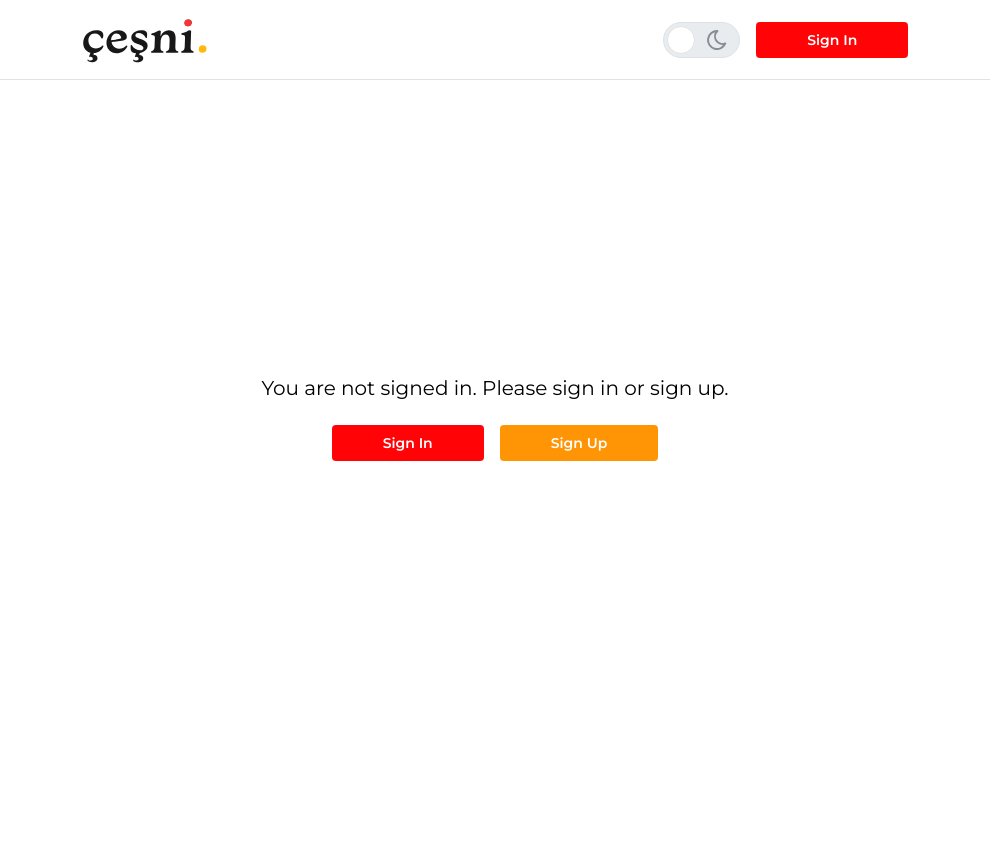
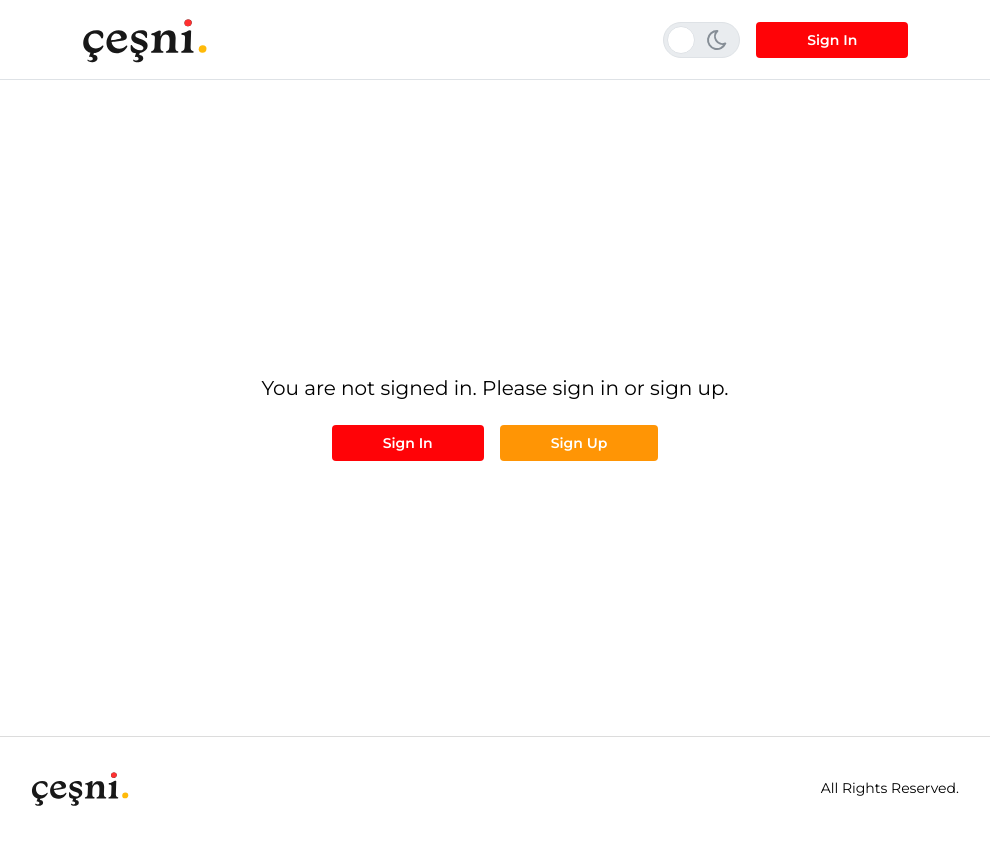
Before and after one commit to mehrfarben/recipe-app, a React (Vite) app in the folder frontend/: page /profile in a window 1280 px wide. Shown: the top 844 px of the page, without its empty margins (145-1135 px from the left). Before the commit the page ends 800 px from the top, so only its background shows below. Built offline with nearby package versions, Linux system fonts and the light colour scheme.

Commit message:
chore: small fixes

```diff
--- a/frontend/src/App.css
+++ b/frontend/src/App.css
@@ -54,3 +54,26 @@ html, *, body {
   background-size: cover;
   background-position: left;
 }
+
+.footer {
+  margin-top: rem(120px);
+  border-top: 1px solid rgba(24, 24, 24, 0.15);
+}
+
+.inner {
+  display: flex;
+  justify-content: space-between;
+  align-items: center;
+  padding-top: var(--mantine-spacing-xl);
+  padding-bottom: var(--mantine-spacing-xl);
+
+  @media (max-width: $mantine-breakpoint-xs) {
+    flex-direction: column;
+  }
+}
+
+.links {
+  @media (max-width: $mantine-breakpoint-xs) {
+    margin-top: var(--mantine-spacing-md);
+  }
+}
--- a/frontend/src/App.tsx
+++ b/frontend/src/App.tsx
@@ -9,6 +9,7 @@ import LogoWhite from "./assets/logotexticonwhite.svg";
 import DefaultLink from './components/Atoms/DefaultLink';
 import DarkModeButton from './components/Atoms/DarkModeButton';
 import { Link } from 'react-router-dom';
+import { Footer } from './components/Molecules/Footer';
 
 function Home() {
   const [opened, { toggle }] = useDisclosure();
@@ -49,6 +50,7 @@ function Home() {
 
       <AppShell.Main>
         <Router/>
+        <Footer/>
       </AppShell.Main>
 
     </AppShell>
--- a/frontend/src/components/Atoms/RecipeEditButton.tsx
+++ b/frontend/src/components/Atoms/RecipeEditButton.tsx
@@ -7,7 +7,7 @@ const StyledEditButton = styled.button`
   position: absolute;
   top: 10px;
   right: 10px;
-  color: gray;
+  color: black;
   border: none;
   cursor: pointer;
   background-color: white;
--- a/frontend/src/components/Molecules/Favorites.tsx
+++ b/frontend/src/components/Molecules/Favorites.tsx
@@ -1,17 +1,19 @@
 import { useEffect, useState } from "react";
-import { fetchFavoriteRecipes, fetchRecipeById, RecipeType } from "../../api";
-import { Card, Text, Flex, Fieldset, Container } from "@mantine/core";
+import { fetchFavoriteRecipes, fetchRecipeById, RecipeType} from "../../api";
+import { Text, Flex, Fieldset, Container,Loader } from "@mantine/core";
 import RecipeCard from "./RecipeCard";
 
 
 const Favorites = () => {
   const [favoriteIds, setFavoriteIds] = useState<number[]>([]);
   const [favoriteRecipes, setFavoriteRecipes] = useState<RecipeType[]>([]);
+  const [isLoading, setIsLoading] = useState(true);
+  const userData = JSON.parse(localStorage.getItem('userData') || '{}');
+  const username = userData.username;
 
   useEffect(() => {
     const fetchFavorites = async () => {
-      const userData = JSON.parse(localStorage.getItem('userData') || '{}');
-      const username = userData.username;
+
       if (username) {
         try {
           const response = await fetchFavoriteRecipes(username);
@@ -31,6 +33,7 @@ const Favorites = () => {
         favoriteIds.map(id => fetchRecipeById(id))
       );
       setFavoriteRecipes(recipeDetails.map(res => res.data));
+      setIsLoading(false);
     };
 
     if (favoriteIds.length > 0) {
@@ -38,9 +41,14 @@ const Favorites = () => {
     }
   }, [favoriteIds]);
 
+  if (isLoading) {
+    return <Flex w='100%' h='100vh' justify='center' align='center'><Loader color='primary'/></Flex>;
+  }
+
   return (
     <Flex justify='center'>
       <Fieldset legend='Favorite Recipes' w='100%' mt={20} mb={20} radius='md' p={30}>
+
         {favoriteRecipes.length > 0 ? (
             <Container miw='100%' p={0}>
 
--- /dev/null
+++ b/frontend/src/components/Molecules/Footer.tsx
@@ -0,0 +1,17 @@
+import { Container, Text, Image } from '@mantine/core';
+import Logo from "../../assets/logotexticon.svg"
+import LogoWhite from "../../assets/logotexticonwhite.svg";
+
+
+export function Footer() {
+
+  return (
+    <div className='footer'>
+      <Container className='inner'>
+      <Image darkHidden w={100} src={Logo} alt="logo" />
+      <Image lightHidden w={100} src={LogoWhite} alt="logo" />
+      <Text size='sm'>All Rights Reserved.</Text>
+      </Container>
+    </div>
+  );
+}
--- a/frontend/src/components/Molecules/RecipeCard.tsx
+++ b/frontend/src/components/Molecules/RecipeCard.tsx
@@ -84,6 +84,7 @@ const RecipeCard = ({ recipes = [] }: RecipeCardProps) => {
 
                 <Flex mt={5} mih={20} align='center'>
                 <Rating value={recipe.averageRating} readOnly fractions={2} />
+                <Text size='sm' ml={5}>{recipe.averageRating}</Text>
                 </Flex>
 
                 <Flex mt={20} justify='space-between' align='center' mih={60}>
--- a/frontend/src/components/Molecules/YourRecipes.tsx
+++ b/frontend/src/components/Molecules/YourRecipes.tsx
@@ -60,7 +60,7 @@ const YourRecipes = () => {
                     onDelete={handleDeleteRecipe}
                   />
                   <Flex gap={10} direction="column" w='100%' justify='center' align='center'>
-                    <Text fw={700} size="sm" my="md">{recipe.name}</Text>
+                    <Text fw={700} size="sm" mt={10}>{recipe.name}</Text>
                     <Link to={`/recipe/${recipe.recipeId}`}>
                       <Button size="xs" w='100%'>See recipe detail</Button>
                     </Link>
--- a/frontend/src/components/pages/Profile.tsx
+++ b/frontend/src/components/pages/Profile.tsx
@@ -1,6 +1,6 @@
 import { useEffect, useState } from 'react';
 import { UserCredentials } from '../../api';
-import { Text, Flex, Card, Tabs } from '@mantine/core';
+import { Text, Flex, Card, Tabs, Avatar, SimpleGrid, Group, Stack, Box } from '@mantine/core';
 import Favorites from '../Molecules/Favorites';
 import YourRecipes from '../Molecules/YourRecipes';
 import NotSignedIn from './NotSignedIn';
@@ -20,10 +20,19 @@ const Profile = () => {
         <>
         {userData ? (
             <Flex justify="center" align="center">
-                <Card p={{ base: 15, md: 50 }} w={{ base: '100%', md: '80%' }} shadow="sm">
-                    <Text>Welcome, {userData.username}</Text>
-                    <Text>Email: {userData.email}</Text>
-                        <Tabs color="primary" defaultValue="favorites">
+                <Card mb={50} p={{ base: 15, md: 50 }} w={{ base: '100%', md: '80%' }} shadow="sm">
+
+                    <Box py={20} pl={20}>
+                        <Flex align='center'>
+                            <Avatar size={150} />
+                                <Stack ml={20} gap={5}>
+                                    <Text size='xl' fw={500}>Username: {userData.username}</Text>
+                                    <Text size='xl' fw={500}>Email: {userData.email}</Text>
+                                </Stack>
+                        </Flex>
+
+                    </Box>
+                        <Tabs mt={20} color="primary" defaultValue="favorites">
                             <Tabs.List>
                                 <Tabs.Tab value="favorites" leftSection={<IconHeart />}>
                                 Favorites
--- a/frontend/src/components/pages/RecipeDetail.tsx
+++ b/frontend/src/components/pages/RecipeDetail.tsx
@@ -2,7 +2,7 @@ import React, { useEffect, useState } from 'react';
 import { useParams } from 'react-router-dom';
 import { fetchRecipeById, RecipeType, submitRating, getUserRating } from '../../api/index';
 import { Card, Center, Flex, Image, Text, Title, SimpleGrid, List, Group, Paper, Rating, Loader, Avatar, Stack } from '@mantine/core';
-import { IconClock, IconCircle, IconUsers, IconToolsKitchen2 } from '@tabler/icons-react';
+import { IconClock, IconUsers, IconToolsKitchen2 } from '@tabler/icons-react';
 import { parseISO, format } from 'date-fns';
 import CommentForm from '../Molecules/CommentForm';
 import CommentList from '../Molecules/CommentList';
--- a/frontend/src/components/pages/Recipes.tsx
+++ b/frontend/src/components/pages/Recipes.tsx
@@ -43,7 +43,7 @@ const Recipes = () => {
     <>
     <HeroSection/>
     <Container maw={{ base: '100%', lg: '80%' }} p={0}>
-    <Fieldset legend='Newest Recipes' mt={20} radius='md' p={10} pt={30}>
+    <Fieldset legend='Newest Recipes' mt={20} mb={50} radius='md' p={10} pt={30}>
       <RecipeCard recipes={recipes} />
       <Group my={30} justify='end'>
         <Pagination
--- a/frontend/src/components/pages/SearchPage.tsx
+++ b/frontend/src/components/pages/SearchPage.tsx
@@ -2,9 +2,8 @@ import { useState, useEffect } from 'react';
 import { fetchRecipes } from '../../api/index';
 import { useLocation } from 'react-router-dom';
 import RecipeCard from '../Molecules/RecipeCard';
-import { Pagination, Text, SimpleGrid, Flex, Group, Title, Container, Card, Image } from '@mantine/core';
+import { Pagination, Text, Loader, Flex, Group, Title, Container, Card, Image } from '@mantine/core';
 import SearchBar from '../Atoms/SearchBar';
-import Panel from '../../assets/searchpanel.png';
 
 const SearchPage = () => {
   const [recipes, setRecipes] = useState([]);
@@ -14,6 +13,7 @@ const SearchPage = () => {
   const location = useLocation();
   const queryParams = new URLSearchParams(location.search);
   const searchTerm = queryParams.get('query') || '';
+  const [isLoading, setIsLoading] = useState(true);
 
   useEffect(() => {
     const getRecipes = async () => {
@@ -21,6 +21,7 @@ const SearchPage = () => {
         const response = await fetchRecipes(page, 12, '', searchTerm);
         setRecipes(response.data.recipes);
         setTotalPages(response.data.totalPages);
+        setIsLoading(false);
       } catch (error) {
         console.error('Error fetching recipes:', error);
       }
@@ -28,6 +29,11 @@ const SearchPage = () => {
 
     getRecipes(currentPage);
   }, [searchTerm, currentPage]);
+
+
+  if (isLoading) {
+    return <Flex w='100%' h='100vh' justify='center' align='center'><Loader color='primary'/></Flex>;
+  }
 
   return (
 
```
Also changed, not shown: 1 other file (tests, documents, lock files or other folders).
